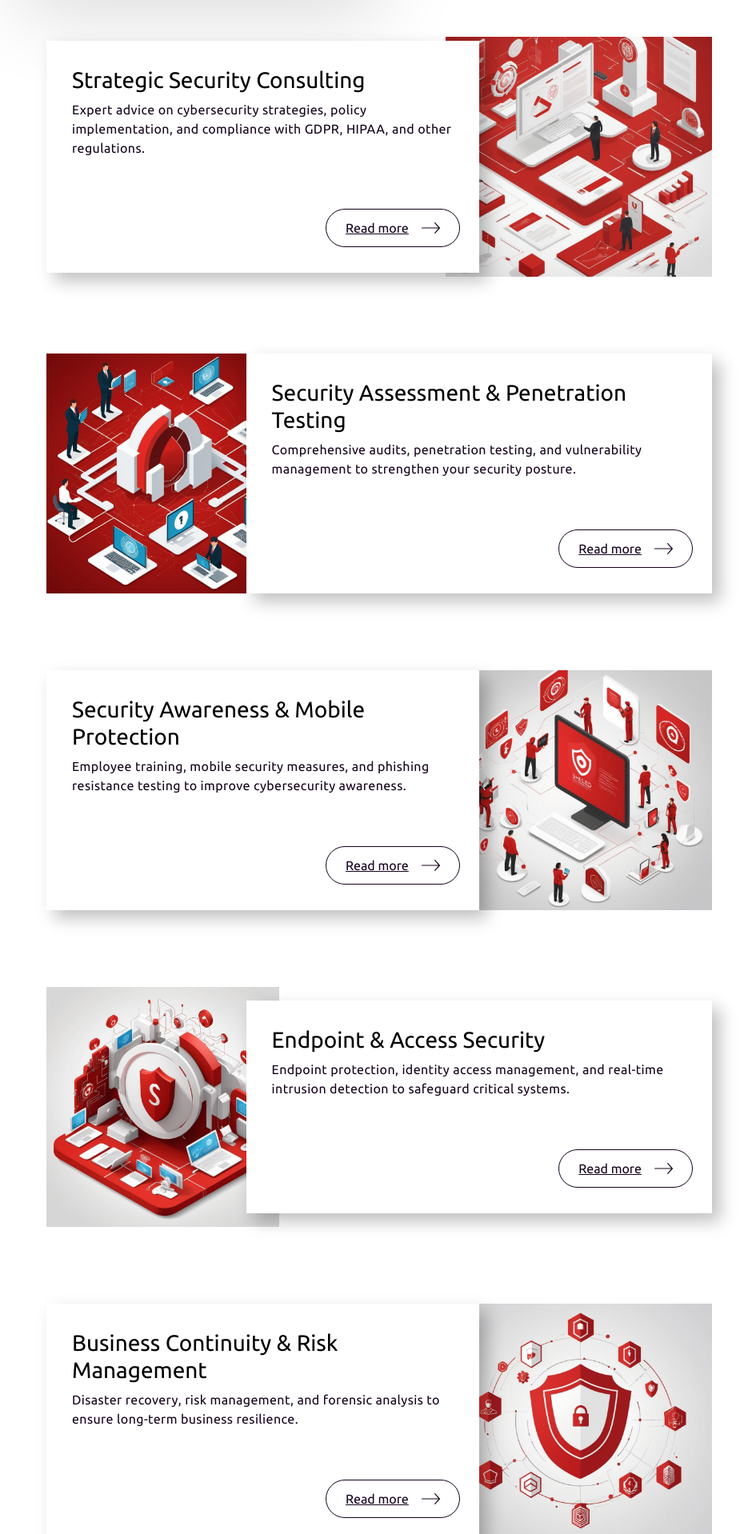
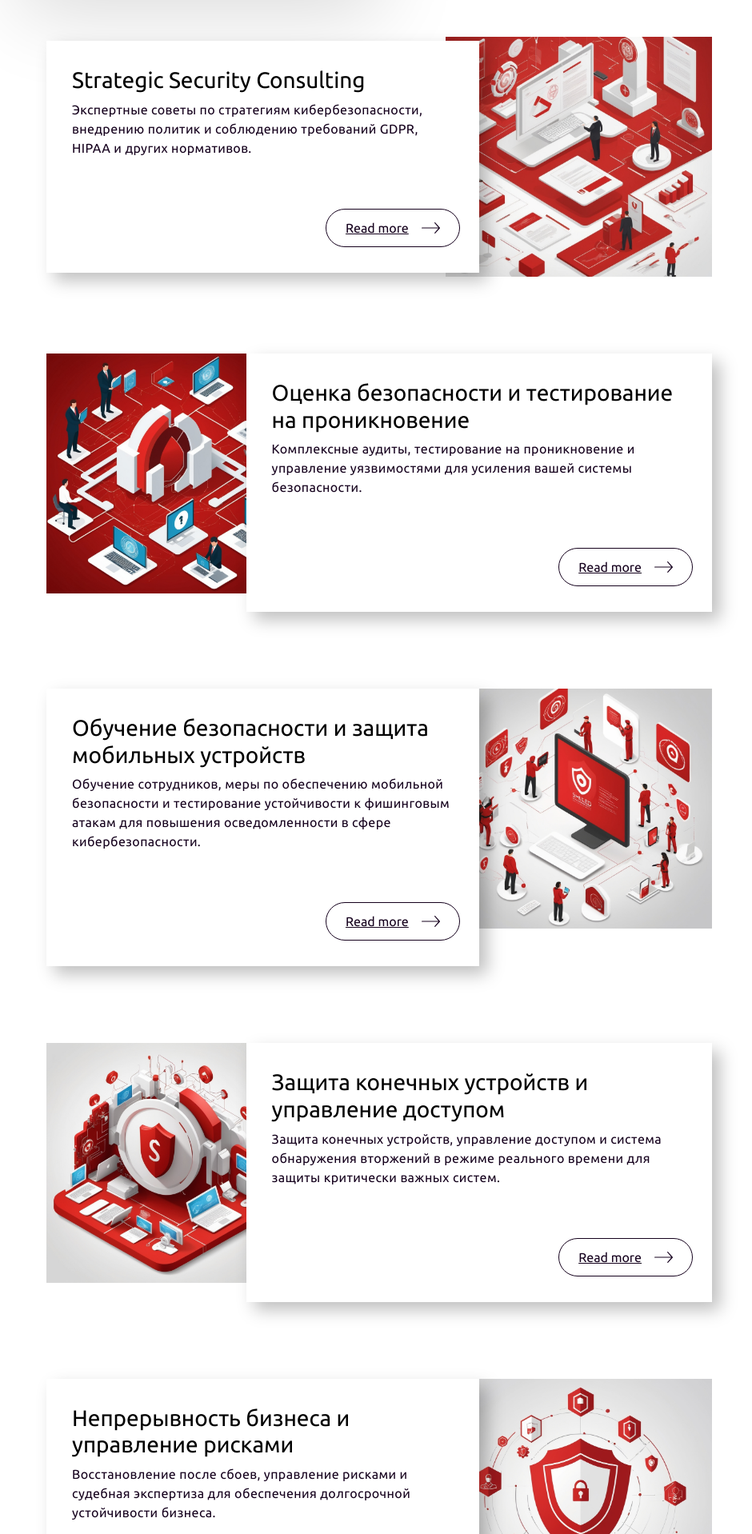
Before and after one commit to Neroframe/ReactFront, a React (Vite) app: page / in a window 1280 px wide. Shown: the part 802-2720 px from the top of the page at 80% size, without its empty margins (166-1106 px from the left). Built offline with nearby package versions, Linux system fonts and the light colour scheme.

Commit message:
Everything russian

```diff
--- a/src/components/HeroSection.jsx
+++ b/src/components/HeroSection.jsx
@@ -6,7 +6,7 @@ function HeroSection() {
       <div className="hero-content-wrapper">
         <div className="hero-content">
           <h1>Shielded Networks</h1>
-          <p>Best shield from cyber atacks on your company</p>
+          <p>Лучший щит от кибер атак на вашу компанию</p>
         </div>
       </div>
     </div>
--- a/src/pages/Home.jsx
+++ b/src/pages/Home.jsx
@@ -16,15 +16,15 @@ function Home() {
       {/* 1st Layer - Strategic Security Consulting */}
       <GridSection
         title="Strategic Security Consulting"
-        text="Expert advice on cybersecurity strategies, policy implementation, and compliance with GDPR, HIPAA, and other regulations."
+        text="Экспертные советы по стратегиям кибербезопасности, внедрению политик и соблюдению требований GDPR, HIPAA и других нормативов."
         link="/LayerOne"
         image={pic1}
       />
 
       {/* 2nd Layer - Security Assessment & Penetration Testing (Reversed) */}
       <GridSection
-        title="Security Assessment & Penetration Testing"
-        text="Comprehensive audits, penetration testing, and vulnerability management to strengthen your security posture."
+        title="Оценка безопасности и тестирование на проникновение"
+        text="Комплексные аудиты, тестирование на проникновение и управление уязвимостями для усиления вашей системы безопасности."
         link="/LayerTwo"
         image={pic2}
         reverse={true}
@@ -32,16 +32,16 @@ function Home() {
 
       {/* 3rd Layer - Security Awareness & Mobile Protection */}
       <GridSection
-        title="Security Awareness & Mobile Protection"
-        text="Employee training, mobile security measures, and phishing resistance testing to improve cybersecurity awareness."
+        title="Обучение безопасности и защита мобильных устройств"
+        text="Обучение сотрудников, меры по обеспечению мобильной безопасности и тестирование устойчивости к фишинговым атакам для повышения осведомленности в сфере кибербезопасности."
         link="/LayerThree"
         image={pic3}
       />
 
       {/* 4th Layer - Endpoint & Access Security (Reversed) */}
       <GridSection
-        title="Endpoint & Access Security"
-        text="Endpoint protection, identity access management, and real-time intrusion detection to safeguard critical systems."
+        title="Защита конечных устройств и управление доступом"
+        text="Защита конечных устройств, управление доступом и система обнаружения вторжений в режиме реального времени для защиты критически важных систем."
         link="/LayerFour"
         image={pic4}
         reverse={true}
@@ -49,16 +49,16 @@ function Home() {
 
       {/* 5th Layer - Business Continuity & Risk Management */}
       <GridSection
-        title="Business Continuity & Risk Management"
-        text="Disaster recovery, risk management, and forensic analysis to ensure long-term business resilience."
+        title="Непрерывность бизнеса и управление рисками"
+        text="Восстановление после сбоев, управление рисками и судебная экспертиза для обеспечения долгосрочной устойчивости бизнеса."
         link="/LayerFive"
         image={pic5}
       />
 
       {/* 6th Layer - Secure Development & IoT Security (Reversed) */}
       <GridSection
-        title="Secure Development & IoT Security"
-        text="Application security audits, IoT device protection, and secure IT architecture planning."
+        title="Безопасная разработка и защита IoT"
+        text="Аудиты безопасности приложений, защита устройств IoT и планирование безопасной IT-архитектуры."
         link="/LayerSix"
         image={pic6}
         reverse={true}
```
Also changed, not shown: src/components/Navbar.jsx (line endings or trailing spaces).
